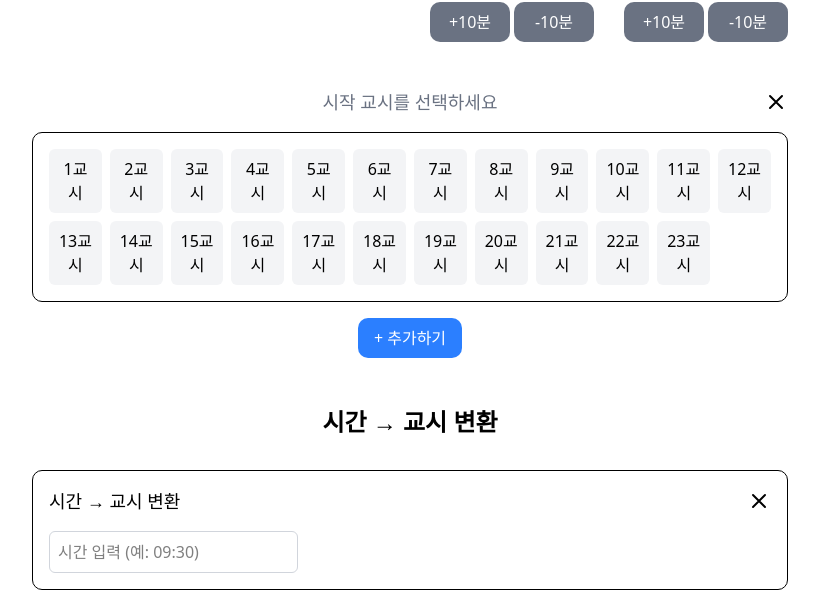
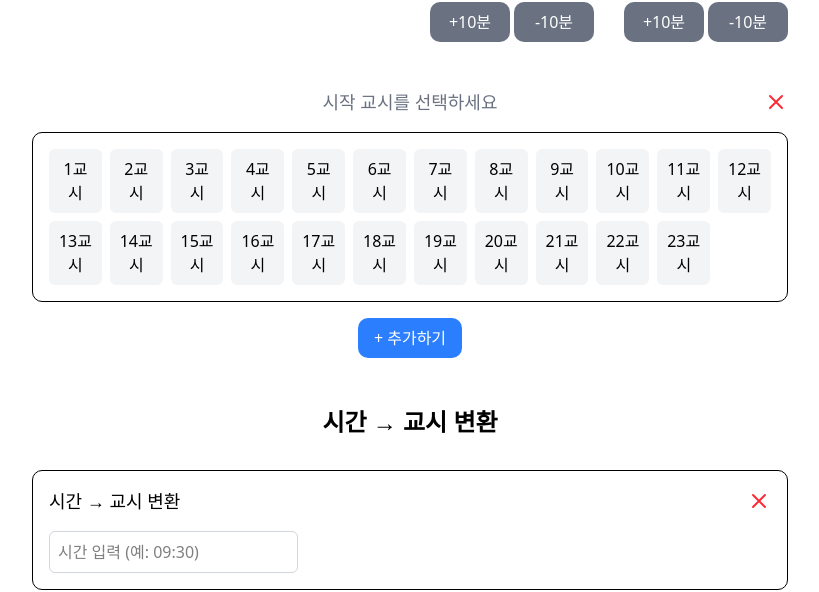
Before and after one commit to daybreaker42/classtime-converter, a React (Vite) app: page / in a window 1280 px wide. Shown: the part 301-893 px from the top of the page, without its empty margins (230-1049 px from the left). Built offline with nearby package versions, Linux system fonts and the light colour scheme.

Commit message:
fix: css 속성 잘못 링크된것 수정, 안쓰는 변수 삭제

```diff
--- a/src/App.tsx
+++ b/src/App.tsx
@@ -1,7 +1,7 @@
 import { useEffect, useState } from 'react'
 import Footer from './components/Footer'
 import Title from './components/Title'
-import { classTime, converts } from './types';
+import { converts } from './types';
 import Info from './components/Info';
 import AddButton from './components/AddButton';
 import ConvertTable from './components/ConvertTable';
--- a/src/components/ConvertTable.tsx
+++ b/src/components/ConvertTable.tsx
@@ -75,7 +75,7 @@ export default function ConvertTable({ classCount, convert, startTime, timeInter
                     {/* 삭제 버튼 추가 */}
                     <button
                         onClick={() => onDelete(convert.id)}
-                        className={`absolute right-0 top-1/2 -translate-y-1/2 ${cs.danger} ${cs.dangerHover}`}
+                        className={`absolute right-0 top-1/2 -translate-y-1/2 ${cs.colors.danger} ${cs.colors.dangerHover}`}
                     >
                         <svg xmlns="http://www.w3.org/2000/svg" className="h-6 w-6" fill="none" viewBox="0 0 24 24" stroke="currentColor">
                             <path strokeLinecap="round" strokeLinejoin="round" strokeWidth={2} d="M6 18L18 6M6 6l12 12" />
--- a/src/components/TimeToClassTable.tsx
+++ b/src/components/TimeToClassTable.tsx
@@ -34,7 +34,7 @@ export default function TimeToClassTable({ startTime, timeInterval, id, onDelete
                     <span className="text-lg font-medium">시간 → 교시 변환</span>
                     <button
                         onClick={() => onDelete(id)}
-                        className={`${cs.danger} ${cs.dangerHover}`}
+                        className={`${cs.colors.danger} ${cs.colors.dangerHover}`}
                     >
                         <svg xmlns="http://www.w3.org/2000/svg" className="h-6 w-6" fill="none" viewBox="0 0 24 24" stroke="currentColor">
                             <path strokeLinecap="round" strokeLinejoin="round" strokeWidth={2} d="M6 18L18 6M6 6l12 12" />
```
